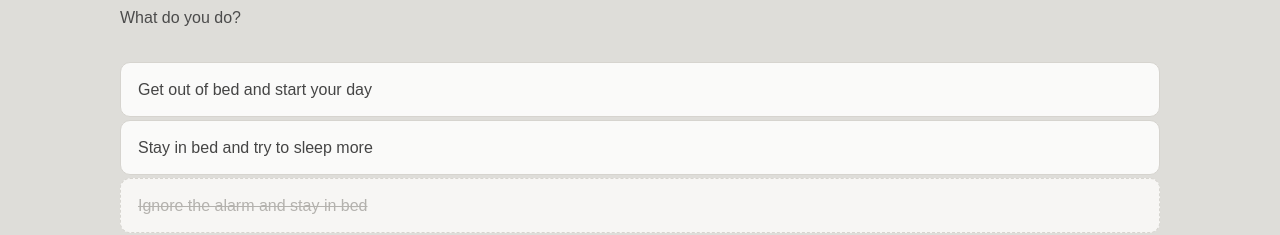
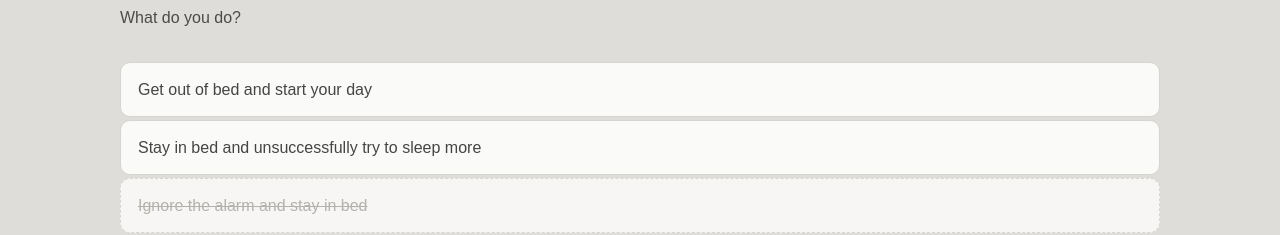
Before and after one commit to Fossa808/ReadingResponse-2_AIQS100, a plain HTML site: page index.html in a window 1280 px wide. Shown: the part 1160-1395 px from the top of the page. Drawn offline with Linux system fonts and the light colour scheme.

Commit message:
Changed slight wording of the choices

```diff
--- a/index.html
+++ b/index.html
@@ -92,7 +92,7 @@
                     <p>What do you do?</p>
                     <nav class="choices">
                         <a href="#scene-2">Get out of bed and start your day</a>
-                        <a href="#scene-2">Stay in bed and try to sleep more</a>
+                        <a href="#scene-2">Stay in bed and unsuccessfully try to sleep more</a>
                         <span class="unavailable">Ignore the alarm and stay in bed</span>
                         <a href="#scene-2">Text your friend who is in the same class</a>
                     </nav>
```
